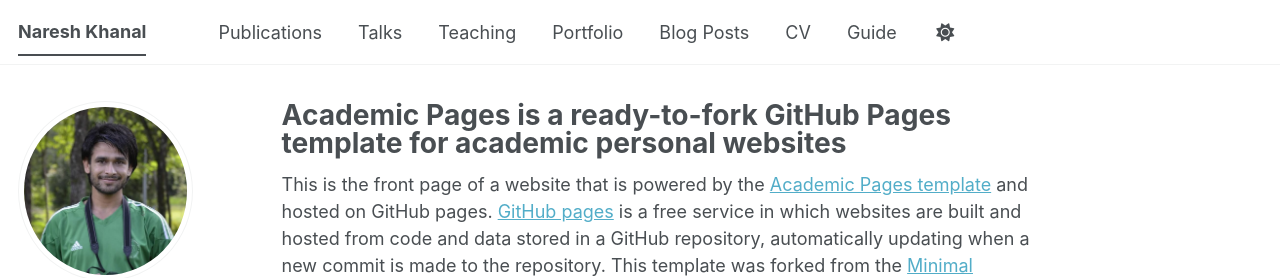
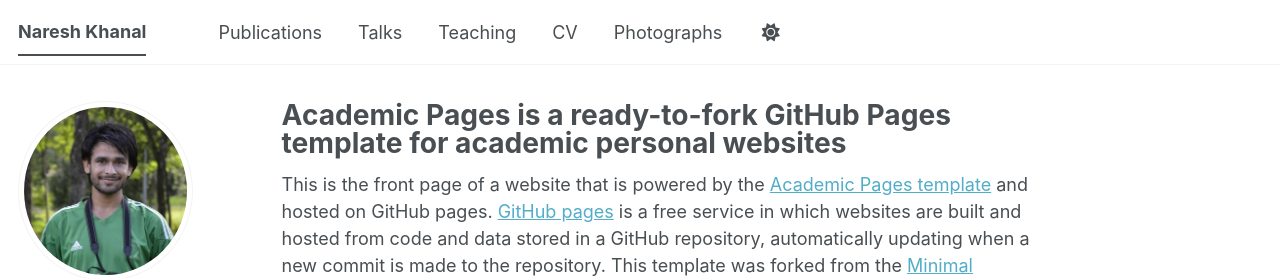
Before and after one commit to Nishani53/Nishani53.github.io, a Jekyll site: the page built from _pages/about.md, in a window 1280 px wide. Shown: the top 278 px of the page. Built offline with Jekyll 4.4.1, drawn with Linux system fonts in a browser that asks for light colours; some web fonts are replaced; a script bundle is joined from its source files by our own code; library files that are not in the unit come from our copies.

Commit message:
Update navigation links in navigation.yml
Removed 'Portfolio' and 'Blog Posts' links, added 'Photographs' link.

```diff
--- a/_data/navigation.yml
+++ b/_data/navigation.yml
@@ -17,17 +17,9 @@
   - title: "Teaching"
     url: /teaching/
 
-  - title: "Portfolio"
-    url: /portfolio/
-
-  - title: "Blog Posts"
-    url: /year-archive/
 
   - title: "CV"
     url: /cv/
 
-  # - title: "CV"
-  #   url: /cv-json/
-
-  - title: "Guide"
-    url: /markdown/
+  - title: "Photographs"
+    url: /photographs/
```
